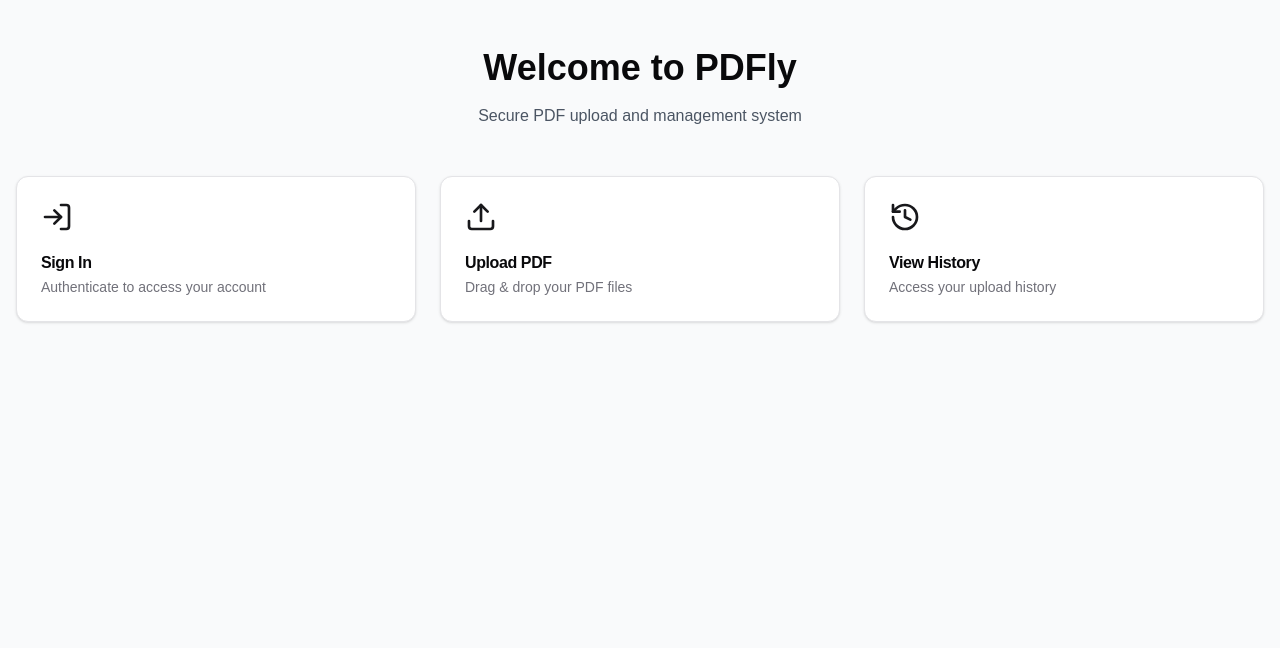
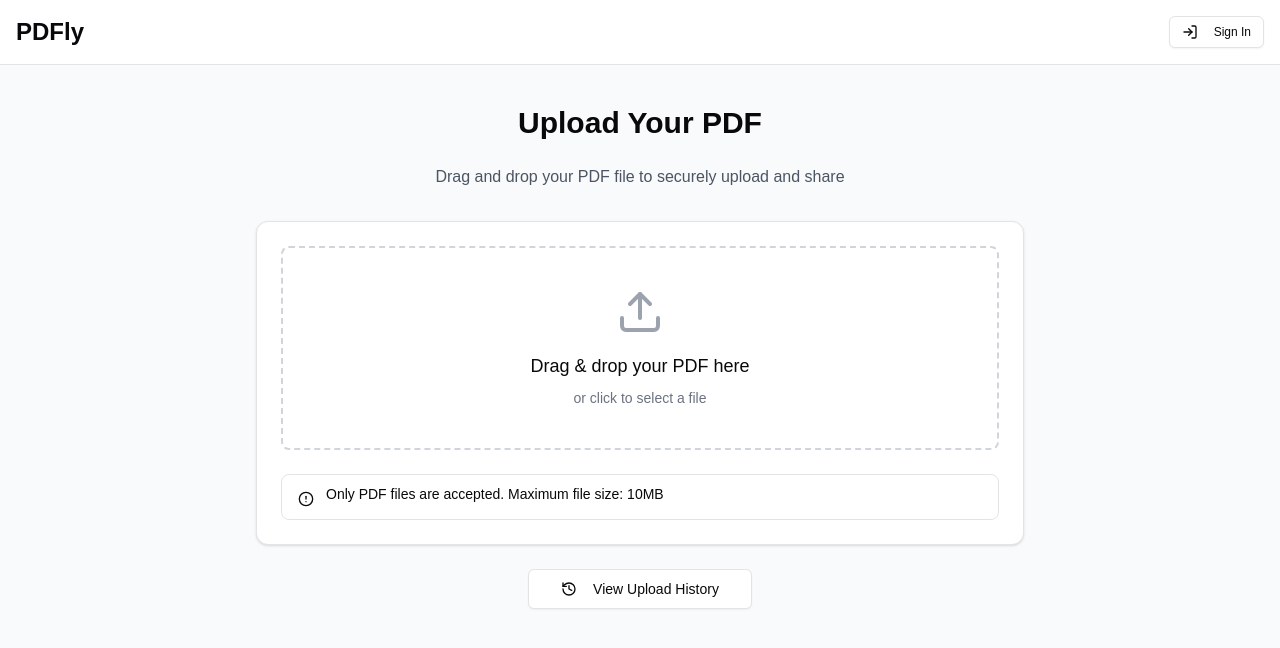
Before and after one commit to yewhan07/pdfly, a Next.js app in the folder frontend/: page / in a window 1280 px wide. Shown: the top 648 px of the page. Built offline with nearby package versions, Linux system fonts and the light colour scheme.

Commit message:
feat Redesign main page with focused PDF upload experience

```diff
--- a/frontend/src/app/page.js
+++ b/frontend/src/app/page.js
@@ -1,54 +1,121 @@
 "use client"
 
-import { Card, CardHeader, CardTitle, CardDescription } from "@/components/ui/card"
-import Link from "next/link"
-import { Upload, History, LogIn } from "lucide-react"
+import { useCallback, useState } from 'react'
+import { useDropzone } from 'react-dropzone'
+import { Card, CardContent } from "@/components/ui/card"
+import { Button } from "@/components/ui/button"
+import { Progress } from "@/components/ui/progress"
+import { Alert, AlertDescription } from "@/components/ui/alert"
+import { useToast } from "@/hooks/use-toast"
+import { Upload, History, LogIn, AlertCircle } from 'lucide-react'
+import Link from 'next/link'
 
 export default function Home() {
+  const [uploadProgress, setUploadProgress] = useState(0)
+  const { toast } = useToast()
+
+  const onDrop = useCallback((acceptedFiles) => {
+    const file = acceptedFiles[0]
+    if (!file.type === 'application/pdf') {
+      toast({
+        variant: "destructive",
+        title: "Invalid file type",
+        description: "Please upload a PDF file only",
+      })
+      return
+    }
+
+    // Simulate upload progress
+    let progress = 0
+    const interval = setInterval(() => {
+      progress += 5
+      setUploadProgress(progress)
+      if (progress >= 100) {
+        clearInterval(interval)
+        toast({
+          title: "Upload complete",
+          description: "Your PDF has been successfully uploaded",
+        })
+      }
+    }, 100)
+  }, [toast])
+
+  const { getRootProps, getInputProps, isDragActive } = useDropzone({
+    onDrop,
+    accept: {
+      'application/pdf': ['.pdf']
+    },
+    maxFiles: 1
+  })
+
   return (
-    <main className="min-h-screen bg-gray-50 py-12">
-      <div className="container mx-auto px-4">
-        <h1 className="text-4xl font-bold text-center mb-4">Welcome to PDFly</h1>
-        <p className="text-center text-gray-600 mb-12">
-          Secure PDF upload and management system
-        </p>
+    <main className="min-h-screen bg-gray-50">
+      {/* Header with Login Button */}
+      <div className="w-full border-b bg-white">
+        <div className="container mx-auto py-4 px-4 flex justify-between items-center">
+          <h1 className="text-2xl font-bold">PDFly</h1>
+          <Link href="/auth">
+            <Button variant="outline" size="sm">
+              <LogIn className="h-4 w-4 mr-2" />
+              Sign In
+            </Button>
+          </Link>
+        </div>
+      </div>
 
-        <div className="grid md:grid-cols-3 gap-6">
-          <Link href="/auth">
-            <Card className="hover:shadow-lg transition-shadow cursor-pointer">
-              <CardHeader>
-                <LogIn className="w-8 h-8 mb-4 text-primary" />
-                <CardTitle>Sign In</CardTitle>
-                <CardDescription>
-                  Authenticate to access your account
-                </CardDescription>
-              </CardHeader>
-            </Card>
-          </Link>
+      {/* Main Content */}
+      <div className="container mx-auto py-10 px-4">
+        <div className="max-w-3xl mx-auto">
+          <h2 className="text-3xl font-bold text-center mb-6">Upload Your PDF</h2>
+          <p className="text-center text-gray-600 mb-8">
+            Drag and drop your PDF file to securely upload and share
+          </p>
 
-          <Link href="/upload">
-            <Card className="hover:shadow-lg transition-shadow cursor-pointer">
-              <CardHeader>
-                <Upload className="w-8 h-8 mb-4 text-primary" />
-                <CardTitle>Upload PDF</CardTitle>
-                <CardDescription>
-                  Drag & drop your PDF files
-                </CardDescription>
-              </CardHeader>
-            </Card>
-          </Link>
+          <Card>
+            <CardContent className="pt-6">
+              <div
+                {...getRootProps()}
+                className={`border-2 border-dashed rounded-lg p-10 text-center cursor-pointer transition-colors
+                  ${isDragActive ? 'border-primary bg-primary/5' : 'border-gray-300 hover:border-primary'}`}
+              >
+                <input {...getInputProps()} />
+                <Upload className="mx-auto h-12 w-12 text-gray-400" />
+                <p className="mt-4 text-lg font-medium">
+                  {isDragActive ? "Drop your PDF here" : "Drag & drop your PDF here"}
+                </p>
+                <p className="mt-2 text-sm text-gray-500">
+                  or click to select a file
+                </p>
+              </div>
 
-          <Link href="/history">
-            <Card className="hover:shadow-lg transition-shadow cursor-pointer">
-              <CardHeader>
-                <History className="w-8 h-8 mb-4 text-primary" />
-                <CardTitle>View History</CardTitle>
-                <CardDescription>
-                  Access your upload history
-                </CardDescription>
-              </CardHeader>
-            </Card>
-          </Link>
+              {uploadProgress > 0 && (
+                <div className="mt-6 space-y-2">
+                  <div className="flex justify-between text-sm">
+                    <span>Uploading...</span>
+                    <span>{uploadProgress}%</span>
+                  </div>
+                  <Progress value={uploadProgress} />
+                </div>
+              )}
+
+              <Alert className="mt-6">
+                <AlertCircle className="h-4 w-4" />
+                <AlertDescription>
+                  Only PDF files are accepted. Maximum file size: 10MB
+                </AlertDescription>
+              </Alert>
+            </CardContent>
+          </Card>
+
+          {/* View History Button */}
+          <div className="mt-6 text-center">
+            <Link href="/history">
+              <Button variant="outline" size="lg">
+                <History className="h-5 w-5 mr-2" />
+                View Upload History
+              </Button>
+            </Link>
+          </div>
         </div>
       </div>
     </main>
```
